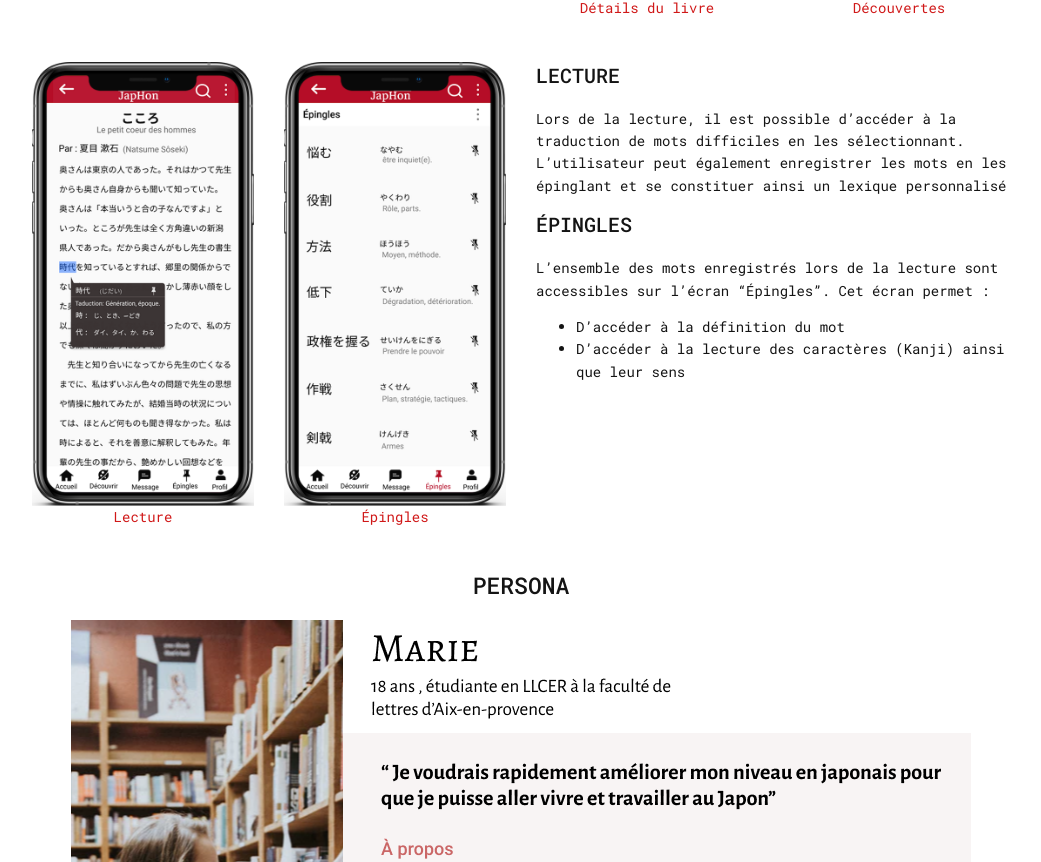
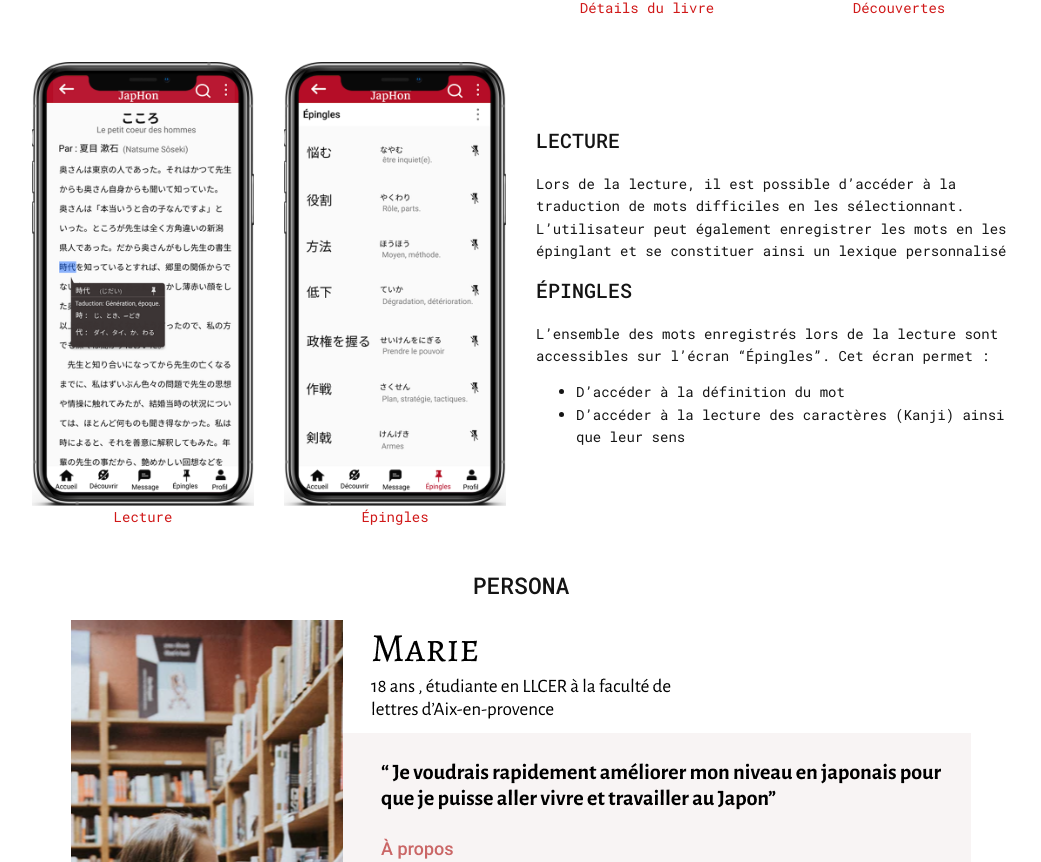
Before and after one commit to maddy-12/japhon, a plain HTML site: page index.html in a window 1280 px wide. Shown: the part 1815-2677 px from the top of the page, without its empty margins (119-1160 px from the left). Drawn offline with nearby package versions, Linux system fonts and the light colour scheme.

Commit message:
center text of the functions explanation

```diff
--- a/index.html
+++ b/index.html
@@ -185,7 +185,7 @@
 
           <!-- **** functions explanations **** -->
 
-          <div class="col-lg-6 col-sm-12 text-left">
+          <div class="col-lg-6 col-sm-12 text-left vertical-center">
             <h3>Lecture</h3>
             <p>Lors de la lecture, il est possible d’accéder à la traduction de mots difficiles en les sélectionnant.
               L’utilisateur peut également enregistrer les mots en les épinglant et se constituer ainsi un lexique
```
